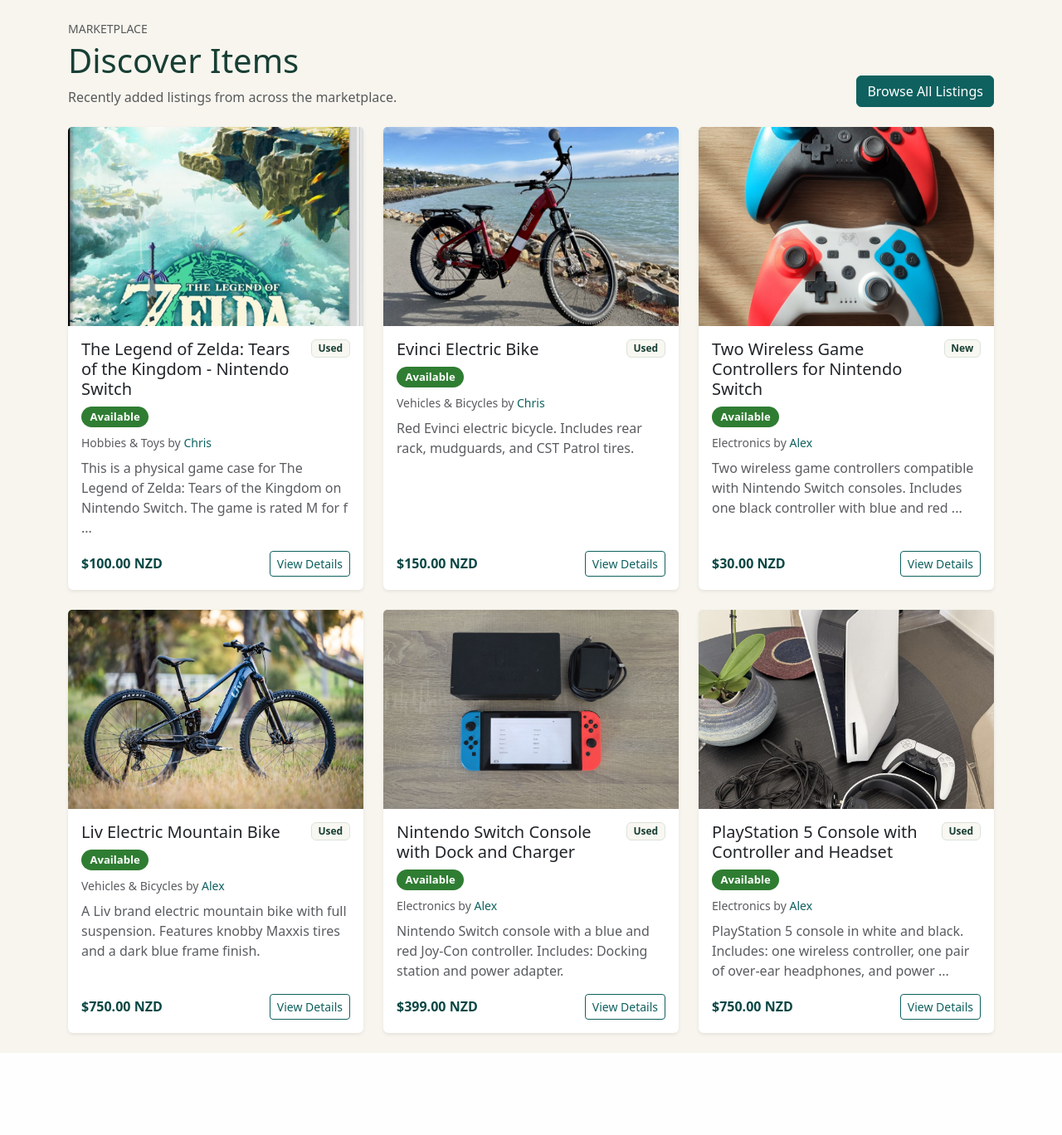
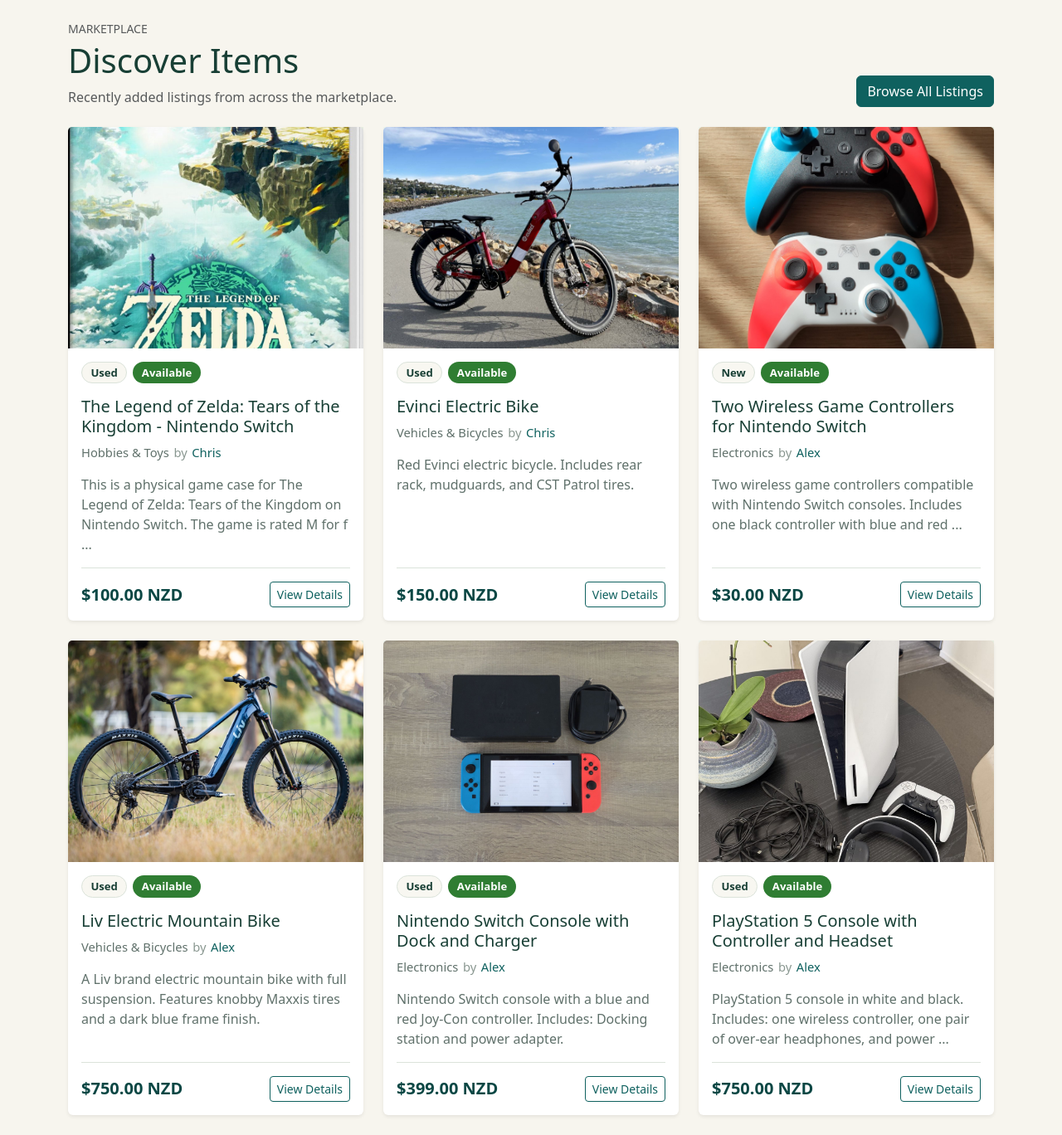
Before and after one commit to aimeefan99/MSE800-KEA-OnlineShopping, a Flask app: page / in a window 1280 px wide. Shown: the part 79-1447 px from the top of the page at 83% size. Before the commit the page ends 1348 px from the top, so only its background shows below. Run offline with Flask 3, Linux system fonts and the light colour scheme; data comes from the database, SQL or seed files in the repository.

Commit message:
MSE800-72 Polish listing cards and alerts

```diff
--- a/static/css/main.css
+++ b/static/css/main.css
@@ -340,6 +370,13 @@ h3,
     transition: transform 0.18s ease, box-shadow 0.18s ease;
 }
 
+.listing-card-image-link {
+    display: block;
+    aspect-ratio: 4 / 3;
+    overflow: hidden;
+    background: linear-gradient(135deg, #eef4ec, #dfe8d6);
+}
+
 .listing-card:hover {
     transform: translateY(-4px);
     box-shadow: 0 1rem 2rem var(--kea-shadow);
@@ -352,8 +389,72 @@ h3,
 }
 
 .listing-card-image {
-    height: 240px;
+    height: 100%;
     object-fit: cover;
+}
+
+.listing-card-badges {
+    display: flex;
+    flex-wrap: wrap;
+    gap: 0.45rem;
+}
+
+.listing-condition-badge {
+    display: inline-flex;
+    align-items: center;
+    min-height: 1.55rem;
+    padding: 0.35rem 0.65rem;
+    border: 1px solid var(--kea-border);
+    border-radius: 999px;
+    background: #f8f7f1;
+    color: var(--kea-heading);
+    font-size: 0.82rem;
+    font-weight: 700;
+    line-height: 1;
+    white-space: nowrap;
+}
+
+.listing-card-title a {
+    color: var(--kea-heading);
+}
+
+.listing-card-title a:hover,
+.listing-card-title a:focus {
+    color: var(--kea-teal);
+}
+
+.listing-card-meta {
+    display: flex;
+    flex-wrap: wrap;
+    align-items: center;
+    gap: 0.35rem;
+    color: var(--kea-muted);
+    font-size: 0.92rem;
+}
+
+.listing-card-meta-divider {
+    color: #899790;
+}
+
+.listing-card-description {
+    color: var(--kea-muted);
+}
+
+.listing-card-footer {
+    display: flex;
+    align-items: center;
+    justify-content: space-between;
+    gap: 1rem;
+    padding-top: 1rem;
+    border-top: 1px solid var(--kea-border);
+}
+
+.listing-card-price {
+    color: var(--kea-teal-dark);
+    font-size: 1.25rem;
+    font-weight: 800;
+    line-height: 1.2;
+    white-space: nowrap;
 }
 
 .listing-detail-image {
--- a/templates/_listing_card.html
+++ b/templates/_listing_card.html
@@ -1,6 +1,7 @@
 <div class="col-md-6 col-xl-4">
-    <div class="listing-card card h-100 border-0 shadow-sm">
+    <article class="listing-card card h-100 border-0 shadow-sm">
         <a
+            class="listing-card-image-link"
             href="{{ url_for('listings.view_listing_detail', listing_id=detail_listing_id) }}"
         >
             <img
@@ -10,10 +11,20 @@
             >
         </a>
         <div class="card-body d-flex flex-column">
-            <div class="d-flex justify-content-between align-items-start gap-3 mb-2">
-                <h2 class="h5 card-title mb-0">
+            <div class="listing-card-badges mb-3">
+                <span class="listing-condition-badge">
+                    {{ card_item.condition_label }}
+                </span>
+                {% if show_status_badge %}
+                    <span class="{{ card_item.status_badge_class }}">
+                        {{ card_item.status_label }}
+                    </span>
+                {% endif %}
+            </div>
+
+            <h2 class="listing-card-title h5 mb-2">
                 <a
-                        class="text-dark text-decoration-none"
+                    class="text-decoration-none"
                     href="{{
                         url_for(
                             'listings.view_listing_detail',
@@ -24,22 +35,11 @@
                     {{ card_item.title }}
                 </a>
             </h2>
-                <span class="badge text-bg-light border">{{ card_item.condition_label }}</span>
-            </div>
-
-            {% if show_status_badge %}
-                <p class="mb-2">
-                    <span class="{{ card_item.status_badge_class }}">
-                        {{ card_item.status_label }}
-                    </span>
-                </p>
-            {% else %}
-                <p class="text-muted small mb-3">Status: {{ card_item.status_label }}</p>
-            {% endif %}
 
             {% if show_meta_line %}
-                <p class="text-muted small mb-2">
-                    {{ card_item.category_name }} by
+                <p class="listing-card-meta mb-3">
+                    <span>{{ card_item.category_name }}</span>
+                    <span class="listing-card-meta-divider">by</span>
                     <a
                         class="text-decoration-none"
                         href="{{
@@ -55,14 +55,14 @@
             {% endif %}
 
             {% if show_description %}
-                <p class="card-text text-body-secondary flex-grow-1">
+                <p class="listing-card-description card-text flex-grow-1">
                     {{ card_item.description[:120] }}
                     {% if card_item.description|length > 120 %}...{% endif %}
                 </p>
             {% endif %}
 
-            <div class="d-flex justify-content-between align-items-center mt-auto">
-                <span class="listing-price text-success fw-bold">
+            <div class="listing-card-footer mt-auto">
+                <span class="listing-card-price">
                     ${{ card_item.price_label }}{{ price_suffix }}
                 </span>
                 <a
@@ -78,5 +78,5 @@
                 </a>
             </div>
         </div>
+    </article>
 </div>
-</div>
--- a/templates/favorites.html
+++ b/templates/favorites.html
@@ -11,7 +11,7 @@
         {% for favorite in favorites %}
             {% set card_item = favorite %}
             {% set detail_listing_id = favorite.listing_id %}
-            {% set show_status_badge = false %}
+            {% set show_status_badge = true %}
             {% set show_meta_line = false %}
             {% set show_description = false %}
             {% set price_suffix = "" %}
```
Also changed, not shown: other parts of static/css/main.css (+30 -4 lines), tests/test_smoke.py (+11 -0 lines). Lines whose indentation alone changed are shown as unchanged.
